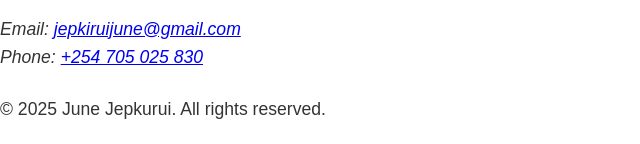
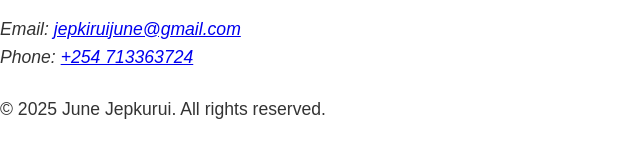
Before and after one commit to June-Jepkurui-png/June-portfolio, a plain HTML site: page index.html in a window 1280 px wide. Shown: the part 811-955 px from the top of the page, 0-640 px from the left. Drawn offline with Linux system fonts and the light colour scheme.

Commit message:
updated my portfolio

```diff
--- a/index.html
+++ b/index.html
@@ -47,7 +47,7 @@
       <h2 id="contact-heading">Contact</h2>
       <address>
         <p>Email: <a href="mailto:jepkiruijune@gmail.com">jepkiruijune@gmail.com</a><br />
-           Phone: <a href="tel:+254705025830">+254 705 025 830</a>
+           Phone: <a href="tel:+254713363724">+254 713363724</a>
         </p>
       </address>
     </section>
```
